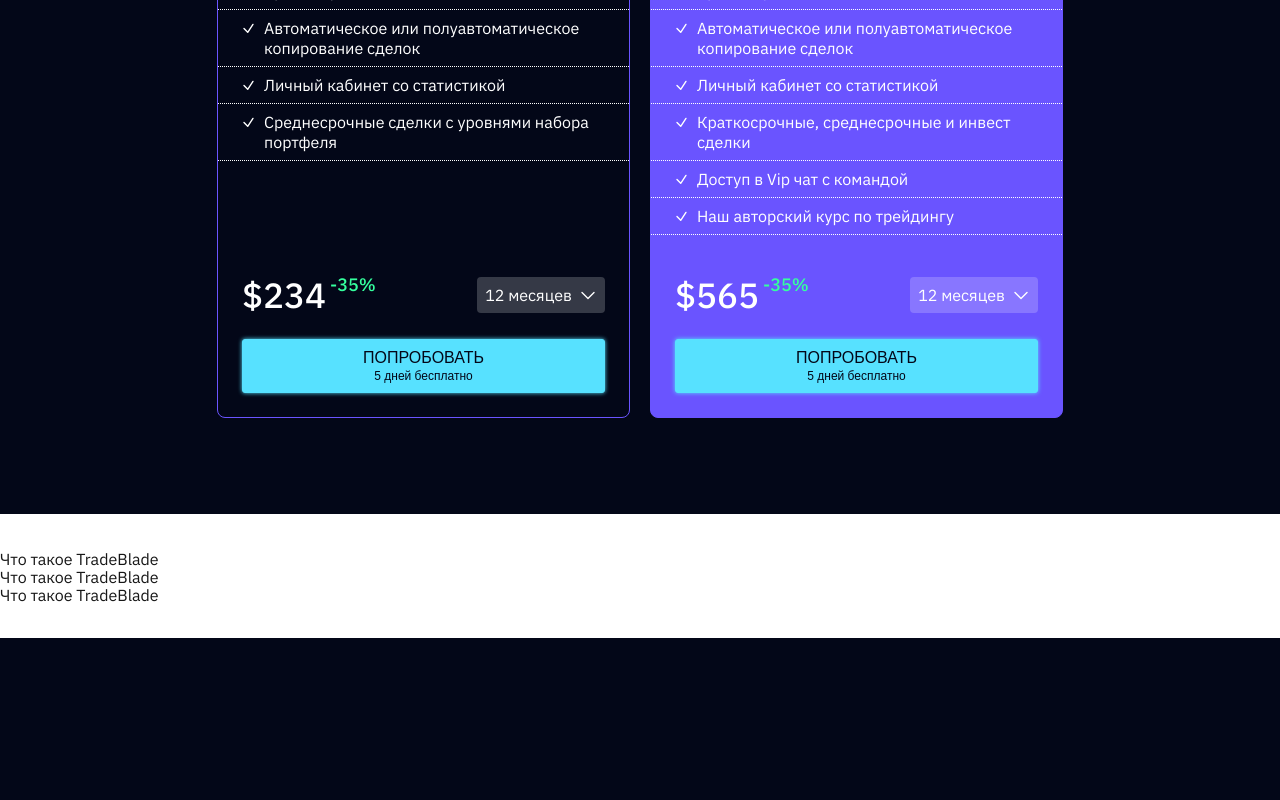
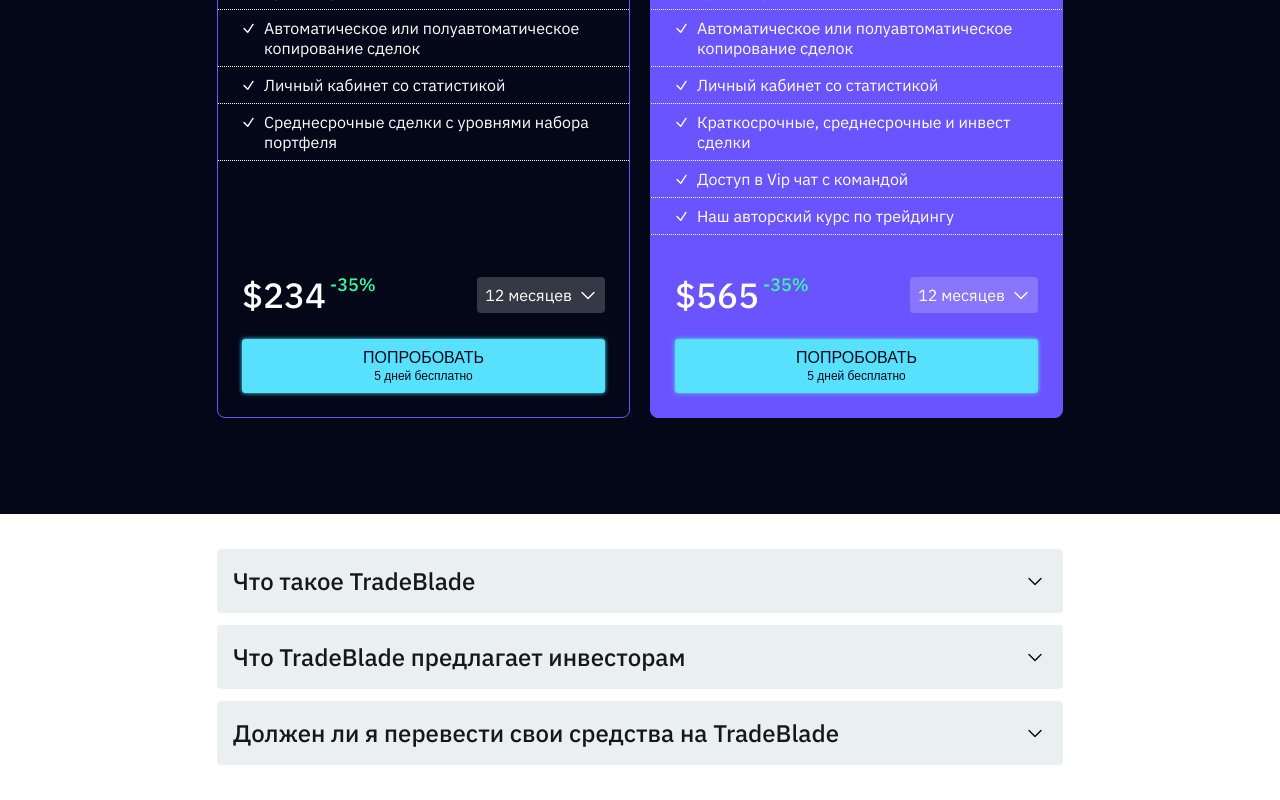
Before and after one commit to gottfried-github/tm-leads-test, a Next.js app: page / in a window 1280 px wide. Shown: the part 1202-2002 px from the top of the page. Before the commit the page ends 1840 px from the top, so only its background shows below. Built offline with nearby package versions, Linux system fonts and the light colour scheme.

Commit message:
implement faq section

```diff
--- a/src/app/components/Carousel/Carousel.jsx
+++ b/src/app/components/Carousel/Carousel.jsx
@@ -51,11 +51,11 @@
   // initialize slider position
   const sliderValue = calculateSliderValue(swiperRef.current.swiper.translate, invisibleAreaWidth)
 
-  console.log(
-    'initializeCarousel, swiperRef.current.swiper.translate:',
-    swiperRef.current.swiper.translate
-  )
-  console.log('initializeCarousel, sliderValue:', sliderValue)
+  // console.log(
+  //   'initializeCarousel, swiperRef.current.swiper.translate:',
+  //   swiperRef.current.swiper.translate
+  // )
+  // console.log('initializeCarousel, sliderValue:', sliderValue)
   setSliderValue([sliderValue])
 }
 
@@ -120,11 +120,11 @@
     swiperRef.current.addEventListener('swipersettranslate', ev => {
       const [swiper, translate] = ev.detail
 
-      console.log('swipersettranslate, invisibleAreaWidth:', invisibleAreaWidth)
+      // console.log('swipersettranslate, invisibleAreaWidth:', invisibleAreaWidth)
 
       const sliderValue = calculateSliderValue(translate, invisibleAreaWidth)
 
-      console.log('swipersettranslate, sliderValue:', sliderValue)
+      // console.log('swipersettranslate, sliderValue:', sliderValue)
 
       // console.log('swiper, on setTranslate - isSwiperTouched:', isSwiperTouched)
       // if (!isSwiperTouched) return
--- a/src/app/components/FaqSection/FaqQuestion.jsx
+++ b/src/app/components/FaqSection/FaqQuestion.jsx
@@ -1,4 +1,5 @@
 import { useState, useEffect, useRef } from 'react'
+import ArrowDown from '../icons/ArrowDown'
 import styles from './FaqQuestion.module.css'
 
 const FaqQuestion = ({ question, answer }) => {
@@ -9,9 +10,24 @@
   const refQuestion = useRef(null)
 
   useEffect(() => {
-    const questionHeight = refQuestion.current.getBoundingClientRect().height
-    refContainer.current.style.height = `${questionHeight}px`
-  }, [])
+    if (isQuestionOpen) {
+      const contentHeight = refContent.current.getBoundingClientRect().height
+      refContainer.current.style.height = `${contentHeight}px`
+    } else {
+      const questionHeight = refQuestion.current.getBoundingClientRect().height
+      refContainer.current.style.height = `${questionHeight}px`
+    }
+
+    window.addEventListener('resize', () => {
+      if (isQuestionOpen) {
+        const contentHeight = refContent.current.getBoundingClientRect().height
+        refContainer.current.style.height = `${contentHeight}px`
+      } else {
+        const questionHeight = refQuestion.current.getBoundingClientRect().height
+        refContainer.current.style.height = `${questionHeight}px`
+      }
+    })
+  }, [isQuestionOpen])
 
   const handleOpenQuestion = () => {
     const contentHeight = refContent.current.getBoundingClientRect().height
@@ -36,12 +52,20 @@
   }
 
   return (
-    <div ref={refContainer} className={styles.container} onClick={handleQuestionClick}>
+    <div
+      ref={refContainer}
+      className={`${styles.container} ${isQuestionOpen ? styles.isContainerOpen : ''}`}
+      onClick={handleQuestionClick}
+    >
       <div ref={refContent}>
         <div ref={refQuestion} className={styles.question}>
           {question}
+          <ArrowDown className={styles.arrow} />
         </div>
-        <div className={styles.answer} dangerouslySetInnerHTML={{ __html: answer }}></div>
+        <div
+          className={`rich-content ${styles.answer}`}
+          dangerouslySetInnerHTML={{ __html: answer }}
+        ></div>
       </div>
     </div>
   )
--- a/src/app/components/FaqSection/FaqQuestion.module.css
+++ b/src/app/components/FaqSection/FaqQuestion.module.css
@@ -1,5 +1,46 @@
 .container {
   overflow: hidden;
+  background-color: var(--grey-0);
+  border-radius: 4px;
 
-  transition: height 0.3s;
+  transition: height 0.3s, background-color 0.3s, color 0.3s;
 }
+
+.container.isContainerOpen {
+  background-color: var(--purple-0);
+  color: var(--white);
+}
+
+.question {
+  display: flex;
+  justify-content: space-between;
+  align-items: center;
+
+  padding: 16px;
+
+  font-size: 24px;
+  line-height: 32px;
+  font-weight: 500;
+  letter-spacing: -4%;
+}
+
+.arrow {
+  transition: transform 0.3s;
+}
+
+.arrow path {
+  stroke: var(--dark-blue-1);
+  transition: stroke 0.3s;
+}
+
+.isContainerOpen .arrow {
+  transform: rotate(180deg);
+}
+
+.isContainerOpen .arrow path {
+  stroke: var(--white);
+}
+
+.answer {
+  padding: 0 16px 16px 16px;
+}
--- a/src/app/components/FaqSection/FaqSection.jsx
+++ b/src/app/components/FaqSection/FaqSection.jsx
@@ -4,6 +4,7 @@
 const FaqSection = () => {
   return (
     <div className={styles.container}>
+      <div className={styles.contentContainer}>
         <FaqQuestion
           question={'Что такое TradeBlade'}
           answer={
@@ -11,18 +12,19 @@
           }
         />
         <FaqQuestion
-        question={'Что такое TradeBlade'}
+          question={'Что TradeBlade предлагает инвесторам'}
           answer={
             '<p>Мы опытная команда, для которой трейдинг – профессия. TradeBlade является авторизованным официальным брокером биржи Binance. </p><p>Он представляет пользователям множество преимуществ, таких как более високая скорость синхронизации API и возможность создать учетную запись Binance через платформу TradeBlade всего в 1 клик.</p>'
           }
         />
         <FaqQuestion
-        question={'Что такое TradeBlade'}
+          question={'Должен ли я перевести свои средства на TradeBlade'}
           answer={
             '<p>Мы опытная команда, для которой трейдинг – профессия. TradeBlade является авторизованным официальным брокером биржи Binance. </p><p>Он представляет пользователям множество преимуществ, таких как более високая скорость синхронизации API и возможность создать учетную запись Binance через платформу TradeBlade всего в 1 клик.</p>'
           }
         />
       </div>
+    </div>
   )
 }
 
--- a/src/app/components/FaqSection/FaqSection.module.css
+++ b/src/app/components/FaqSection/FaqSection.module.css
@@ -1,7 +1,17 @@
 .container {
-  display: flex;
-  flex-direction: column;
-
   padding: 35px 0;
   background-color: var(--white);
 }
+
+.contentContainer {
+  display: flex;
+  flex-direction: column;
+  row-gap: 12px;
+
+  margin: 0 16px;
+
+  @media (min-width: 878px) {
+    margin: 0 auto;
+    max-width: 846px;
+  }
+}
--- a/src/app/components/icons/ArrowDown.jsx
+++ b/src/app/components/icons/ArrowDown.jsx
@@ -1,12 +1,19 @@
-const ArrowDown = () => {
+const ArrowDown = ({ className }) => {
   return (
-    <svg width="24" height="24" viewBox="0 0 24 24" fill="none" xmlns="http://www.w3.org/2000/svg">
+    <svg
+      className={className || ''}
+      width="24"
+      height="24"
+      viewBox="0 0 24 24"
+      fill="none"
+      xmlns="http://www.w3.org/2000/svg"
+    >
       <path
         d="M6 9.5L12 15.5L18 9.5"
         stroke="white"
-        stroke-width="1.4"
+        strokeWidth="1.4"
         strokeLinecap="round"
-        stroke-linejoin="round"
+        strokeLinejoin="round"
       />
     </svg>
   )
--- a/src/app/globals.css
+++ b/src/app/globals.css
@@ -2,6 +2,7 @@
   --white: #ffffff;
   --white-transparent-0: rgba(255, 255, 255, 0.2);
   --black: #171717;
+  --grey-0: rgba(234, 239, 240, 1);
   --green-0: rgba(53, 255, 158, 1);
   --blue-0: rgba(96, 115, 161, 1);
   --blue-1-transparent: rgba(87, 225, 255, 0.2);
@@ -39,3 +40,7 @@
 swiper-slide {
   width: 300px;
 }
+
+.rich-content p:not(:first-child) {
+  margin: 20px 0;
+}
```
Lines whose indentation alone changed are shown as unchanged.
